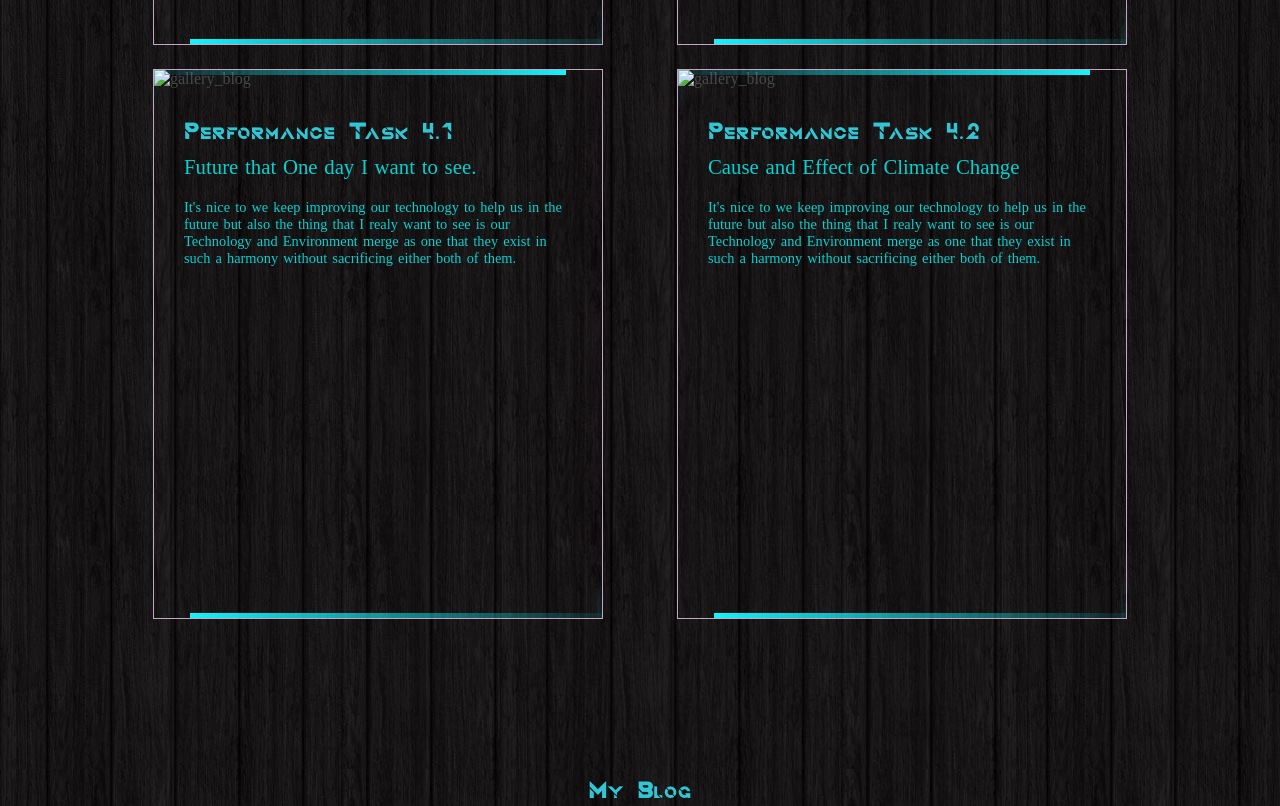
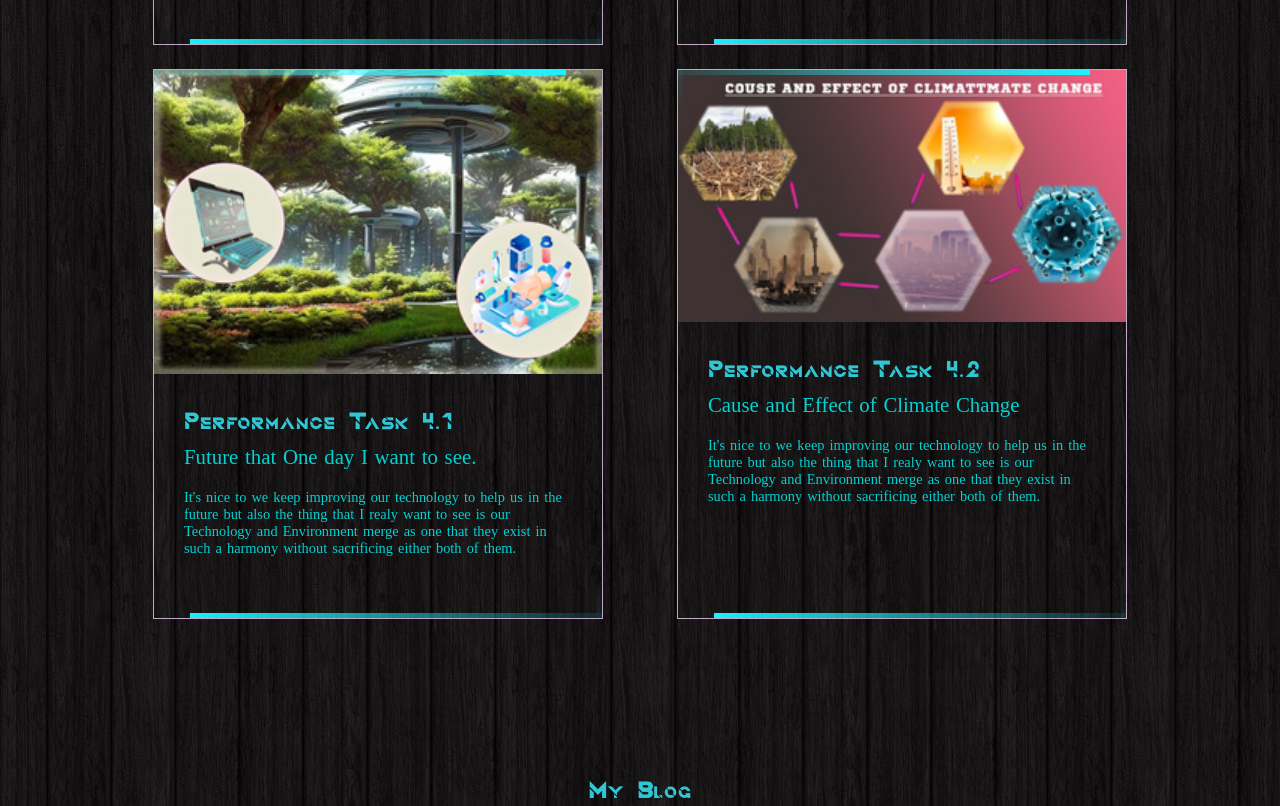
Before and after one commit to zanzers/NowellTSaavedra, a plain HTML site: page index.html in a window 1280 px wide. Shown: the part 2531-3337 px from the top of the page. Drawn offline with nearby package versions, Linux system fonts and the light colour scheme; a web font is replaced by a local one.

Commit message:
Update index.html
editing

```diff
--- a/index.html
+++ b/index.html
@@ -361,7 +361,7 @@
                         <span></span>
                         <span></span>
                             <div class="gallery_img">
-                                <img src="./assets/img_compres/New-Assement-4.1.jpg" alt="gallery_blog">
+                                <img src="./assets/img_compres/Assement_4_1.jpg" alt="gallery_blog">
                             </div>
                     <div class="gallery_text">
                         <h1>Performance Task 4.1</h1>
@@ -377,7 +377,7 @@
                         <span></span>
                         <span></span>
                             <div class="gallery_img">
-                                <img src="./assets/img_compres/Assement-4_2jpg.jpg" alt="gallery_blog">
+                                <img src="./assets/img_compres/Assement_4_2jpg.jpg" alt="gallery_blog">
                             </div>
                     <div class="gallery_text">
                         <h1>Performance Task 4.2</h1>
```
